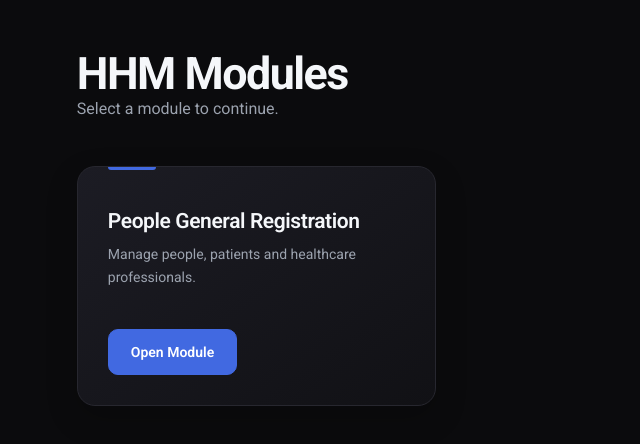
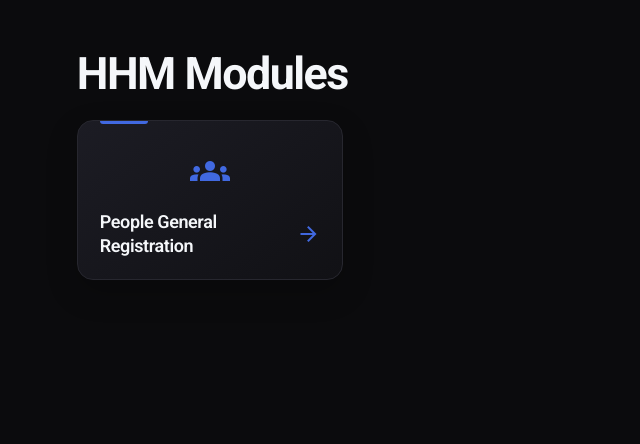
Before and after one commit to AlexandreHampel/hhm-app, an Angular app in the folder frontend/: page /app in a window 1280 px wide. Shown: the top 444 px of the page, without its empty margins (0-640 px from the left). Built offline with nearby package versions, Linux system fonts and the light colour scheme.

Commit message:
feat: minor visual adjustments

```diff
--- a/frontend/src/app/config/modules.ts
+++ b/frontend/src/app/config/modules.ts
@@ -2,7 +2,7 @@
 export interface AppModule {
   id: string;
   name: string;
-  description: string;
+  icon: string;
   route: string;
 }
 
@@ -10,7 +10,7 @@ export const APP_MODULES: AppModule[] = [
   {
     id: 'general-registration',
     name: 'People General Registration',
-    description: 'Manage people, patients and healthcare professionals.',
+    icon: 'groups',
     route: '/people'
   }
 ];
--- a/frontend/src/app/pages/modules/modules.html
+++ b/frontend/src/app/pages/modules/modules.html
@@ -1,31 +1,37 @@
 
 <main data-testid="app-page">
-  <h1 data-testid="app-title">HHM Modules</h1>
 
-  <p data-testid="app-description">
-    Select a module to continue.
-  </p>
+  <div>
+    <h1 data-testid="app-title">HHM Modules</h1>
+  </div>
 
   <div class="modules-grid" data-testid="app-modules-list">
-    <div
+
+    <a
       *ngFor="let module of modules"
       class="module-card"
+      [routerLink]="module.route"
       [attr.data-testid]="'app-module-' + module.id">
 
-      <h2 [attr.data-testid]="'app-module-name-' + module.id">
-        {{ module.name }}
-      </h2>
+      <mat-icon
+        class="module-icon"
+        aria-hidden="true"
+        [attr.data-testid]="'app-module-icon-' + module.id">
+        {{ module.icon }}
+      </mat-icon>
 
-      <p [attr.data-testid]="'app-module-description-' + module.id">
-        {{ module.description }}
-      </p>
+      <div class="module-footer">
+        <h2 [attr.data-testid]="'app-module-name-' + module.id">
+          {{ module.name }}
+        </h2>
 
-      <a
-        [routerLink]="module.route"
-        [attr.data-testid]="'app-module-open-' + module.id">
-        Open Module
-      </a>
+        <mat-icon class="module-arrow" aria-hidden="true">
+          arrow_forward
+        </mat-icon>
+      </div>
 
-    </div>
+    </a>
+
   </div>
+
 </main>
--- a/frontend/src/app/pages/modules/modules.scss
+++ b/frontend/src/app/pages/modules/modules.scss
@@ -22,25 +22,22 @@ $border: #27272f;
   box-sizing: border-box;
 }
 
+main {
+  width: 100%;
+}
+
 h1 {
-  margin: 0;
+  margin: 0 0 36px;
   font-size: clamp(32px, 3.5vw, 46px);
   font-weight: 700;
   letter-spacing: -1.5px;
   color: $text-primary;
 }
 
-h1 + p {
-  margin: 12px 0 44px;
-  font-size: 16px;
-  line-height: 1.6;
-  color: $text-secondary;
-}
-
 .modules-grid {
   display: grid;
-  grid-template-columns: repeat(auto-fill, minmax(280px, 1fr));
-  gap: 24px;
+  grid-template-columns: repeat(auto-fill, minmax(260px, 1fr));
+  gap: 20px;
   max-width: 1440px;
 }
 
@@ -48,13 +45,17 @@ h1 + p {
   position: relative;
   display: flex;
   flex-direction: column;
-  min-height: 240px;
-  padding: 30px;
+  justify-content: space-between;
+  min-height: 160px;
+  padding: 22px;
   overflow: hidden;
   border: 1px solid $border;
-  border-radius: 18px;
+  border-radius: 16px;
   background: linear-gradient(145deg, $surface-light, #111115);
   box-shadow: 0 12px 32px rgba(0, 0, 0, 0.2);
+  color: $text-primary;
+  text-decoration: none;
+  cursor: pointer;
 
   transition:
     transform 0.25s ease,
@@ -65,7 +66,7 @@ h1 + p {
     content: '';
     position: absolute;
     top: 0;
-    left: 30px;
+    left: 22px;
     width: 48px;
     height: 3px;
     border-radius: 0 0 4px 4px;
@@ -78,68 +79,55 @@ h1 + p {
     box-shadow:
       0 20px 48px rgba(0, 0, 0, 0.35),
       0 0 24px rgba(65, 105, 225, 0.08);
+
+    .module-arrow {
+      transform: translateX(5px);
+      color: $royal-blue-hover;
+    }
+  }
+
+  &:focus-visible {
+    outline: 2px solid $royal-blue-hover;
+    outline-offset: 4px;
+  }
+
+  .module-icon {
+    align-self: center;
+    margin: 8px 0 16px;
+    color: $royal-blue;
+    font-size: 40px;
+    width: 40px;
+    height: 40px;
+  }
+
+  .module-footer {
+    display: flex;
+    align-items: center;
+    justify-content: space-between;
+    gap: 12px;
+    width: 100%;
+    margin-top: auto;
   }
 
   h2 {
-    margin: 14px 0 12px;
-    font-size: 21px;
+    margin: 0;
+    font-size: 18px;
     font-weight: 600;
     letter-spacing: -0.4px;
+    line-height: 1.3;
     color: $text-primary;
   }
 
-  p {
-    margin: 0 0 28px;
-    font-size: 14px;
-    line-height: 1.7;
-    color: $text-secondary;
-  }
-
-  a {
-    display: inline-flex;
-    align-items: center;
-    justify-content: center;
-    align-self: flex-start;
-    margin-top: auto;
-    padding: 12px 22px;
-    border: 1px solid $royal-blue;
-    border-radius: 10px;
-    background: $royal-blue;
-    color: #ffffff;
-    font-size: 14px;
-    font-weight: 600;
-    text-decoration: none;
-    cursor: pointer;
+  .module-arrow {
+    flex-shrink: 0;
+    color: $royal-blue;
+    font-size: 24px;
+    width: 24px;
+    height: 24px;
 
     transition:
-      background 0.2s ease,
-      border-color 0.2s ease,
-      box-shadow 0.2s ease;
-
-    &:hover {
-      background: $royal-blue-hover;
-      border-color: $royal-blue-hover;
-      box-shadow: 0 6px 22px rgba(65, 105, 225, 0.3);
-    }
-
-    &:focus-visible {
-      outline: 2px solid $royal-blue-hover;
-      outline-offset: 4px;
-    }
-  }
-
-  span {
-    display: inline-flex;
-    align-items: center;
-    align-self: flex-start;
-    margin-top: auto;
-    padding: 10px 16px;
-    border: 1px solid $border;
-    border-radius: 10px;
-    background: $surface;
-    color: $text-secondary;
-    font-size: 13px;
-    font-weight: 500;
+      transform 0.2s ease,
+      color 0.2s ease;
   }
 }
 
@@ -149,31 +137,33 @@ h1 + p {
   }
 
   h1 {
+    margin-bottom: 28px;
     font-size: 32px;
-  }
-
-  h1 + p {
-    margin-bottom: 30px;
   }
 
   .modules-grid {
     grid-template-columns: 1fr;
-    gap: 18px;
+    gap: 16px;
   }
 
   .module-card {
-    min-height: 210px;
-    padding: 24px;
+    min-height: 150px;
+    padding: 20px;
+  }
+
+  h2 {
+    font-size: 17px;
   }
 }
 
 @media (prefers-reduced-motion: reduce) {
   .module-card,
-  .module-card a {
+  .module-arrow {
     transition: none;
   }
 
-  .module-card:hover {
+  .module-card:hover,
+  .module-card:hover .module-arrow {
     transform: none;
   }
 }
--- a/frontend/src/app/pages/modules/modules.ts
+++ b/frontend/src/app/pages/modules/modules.ts
@@ -1,12 +1,14 @@
+
 import { Component } from '@angular/core';
 import { CommonModule } from '@angular/common';
 import { RouterLink } from '@angular/router';
+import { MatIconModule } from '@angular/material/icon';
 import { APP_MODULES } from '../../config/modules';
 
 @Component({
   selector: 'app-modules',
   standalone: true,
-  imports: [CommonModule, RouterLink],
+  imports: [CommonModule, RouterLink, MatIconModule],
   templateUrl: './modules.html',
   styleUrl: './modules.scss'
 })
```
